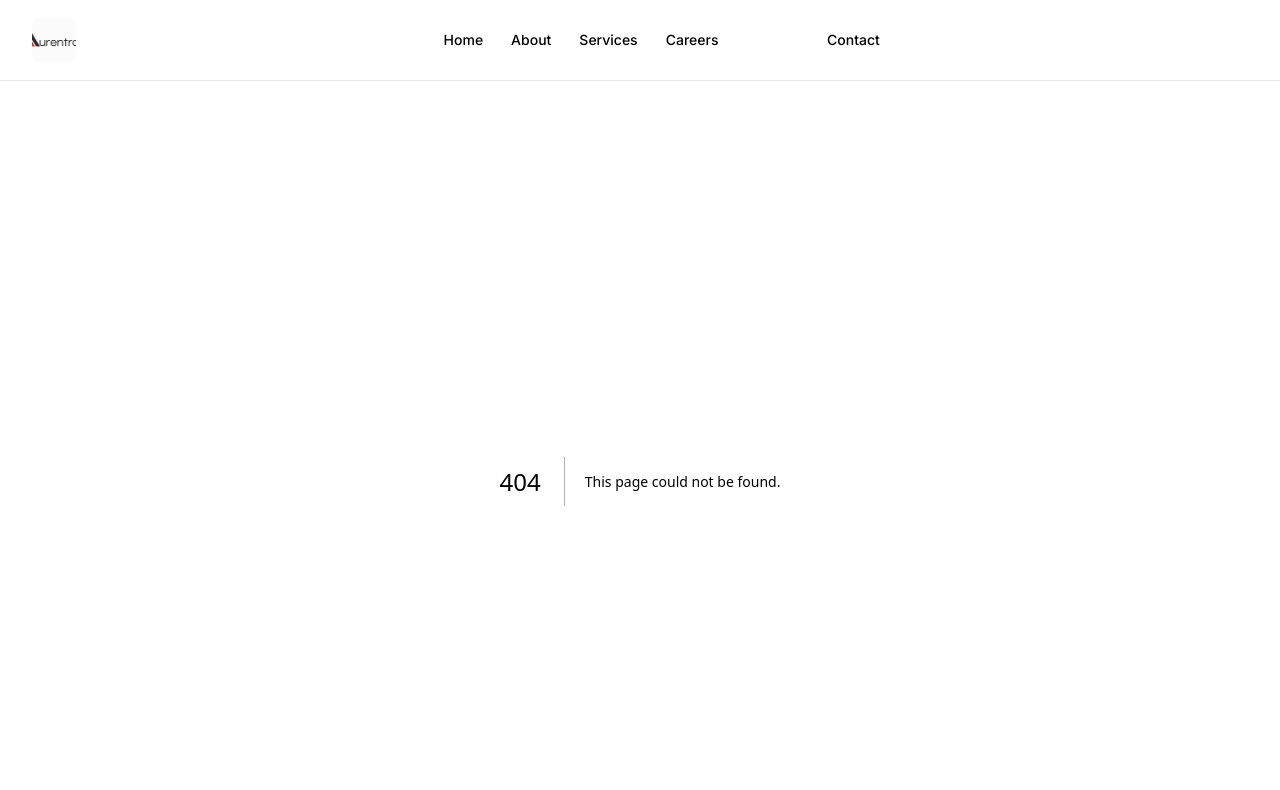
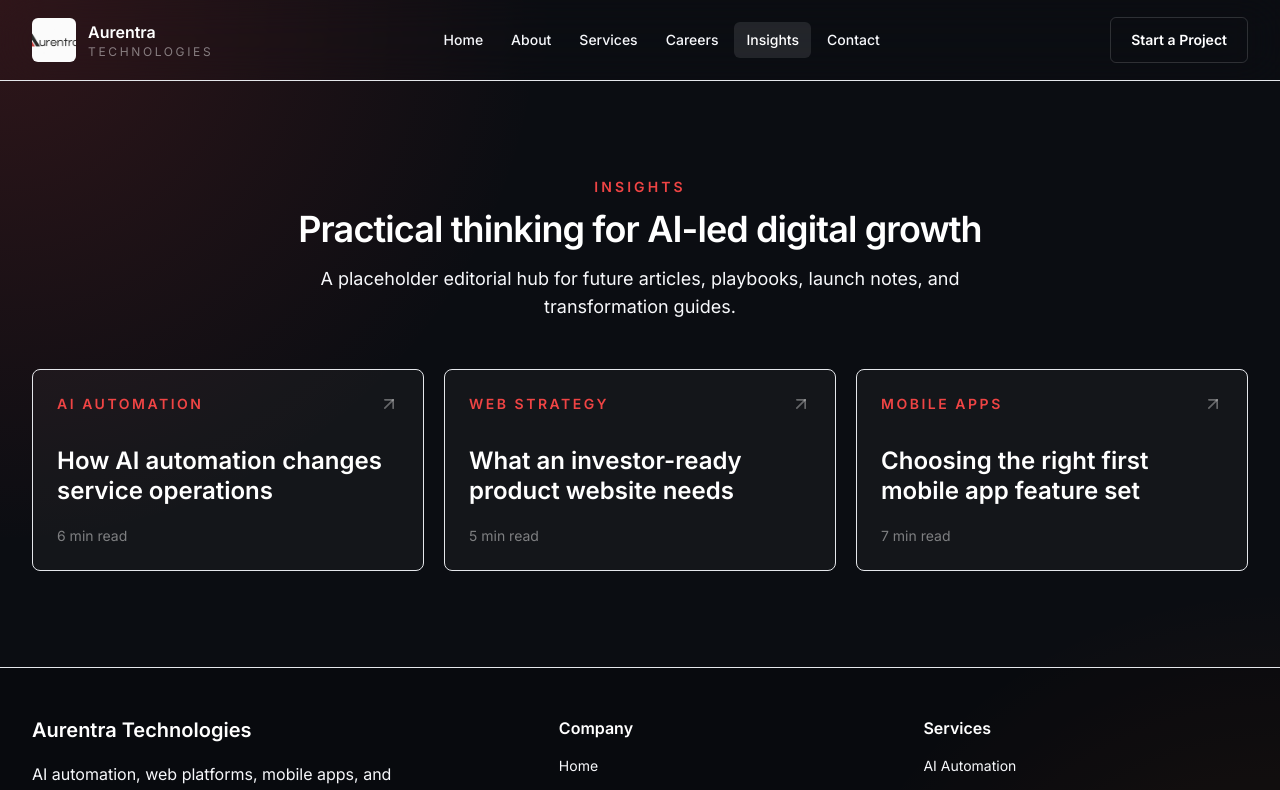
Before and after one commit to Akhils696/Aurentra, a Next.js app: page /insights in a window 1280 px wide. Before the commit this address had no page. Shown: the top 790 px of the page. Built offline with nearby package versions, Linux system fonts and the light colour scheme.

Commit message:
feat: add insights page

```diff
--- /dev/null
+++ b/app/insights/page.tsx
@@ -0,0 +1,42 @@
+import type { Metadata } from "next";
+import { ArrowUpRight } from "lucide-react";
+import { Container } from "@/components/ui/container";
+import { SectionHeading } from "@/components/ui/section-heading";
+
+export const metadata: Metadata = {
+  title: "Insights",
+  description: "Aurentra Technologies insights on AI automation, digital transformation, websites, and mobile product development.",
+};
+
+const posts = [
+  { title: "How AI automation changes service operations", tag: "AI Automation", read: "6 min read" },
+  { title: "What an investor-ready product website needs", tag: "Web Strategy", read: "5 min read" },
+  { title: "Choosing the right first mobile app feature set", tag: "Mobile Apps", read: "7 min read" },
+];
+
+export default function InsightsPage() {
+  return (
+    <section className="py-20 sm:py-24">
+      <Container>
+        <SectionHeading
+          eyebrow="Insights"
+          title="Practical thinking for AI-led digital growth"
+          copy="A placeholder editorial hub for future articles, playbooks, launch notes, and transformation guides."
+          align="center"
+        />
+        <div className="mt-12 grid gap-5 md:grid-cols-3">
+          {posts.map((post) => (
+            <article key={post.title} className="group rounded-lg border border-white/8 bg-white/[0.035] p-6 transition hover:border-aurora/50">
+              <div className="flex items-center justify-between gap-4">
+                <p className="text-sm font-semibold uppercase tracking-[0.18em] text-aurora">{post.tag}</p>
+                <ArrowUpRight aria-hidden className="size-5 text-white/35 transition group-hover:text-aurora" />
+              </div>
+              <h2 className="mt-8 text-2xl font-semibold leading-tight text-white">{post.title}</h2>
+              <p className="mt-5 text-sm text-white/45">{post.read}</p>
+            </article>
+          ))}
+        </div>
+      </Container>
+    </section>
+  );
+}
```
